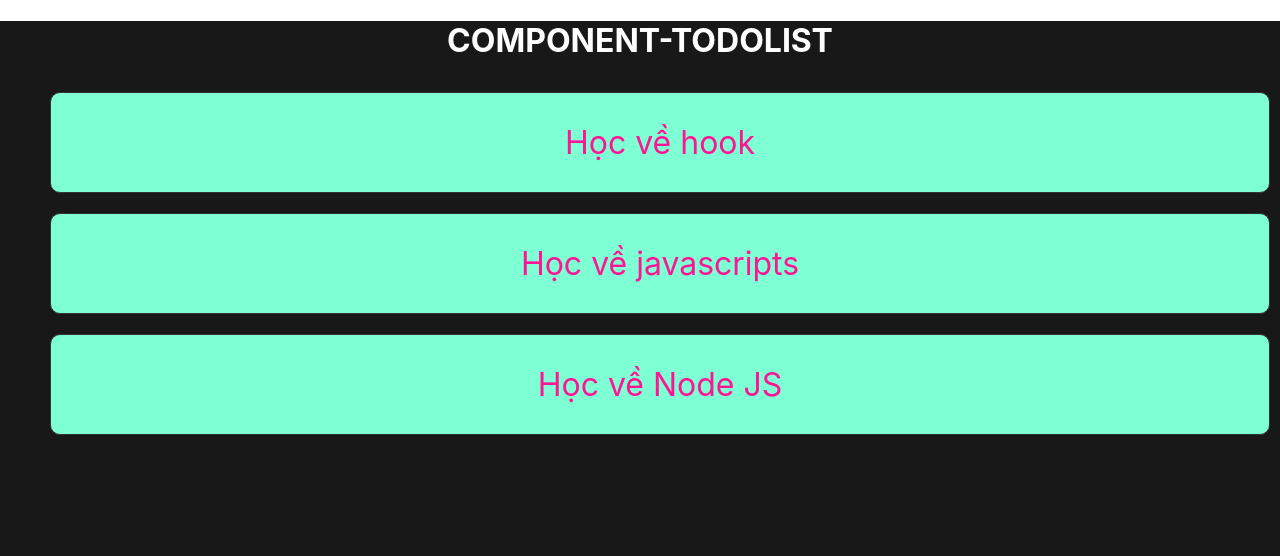
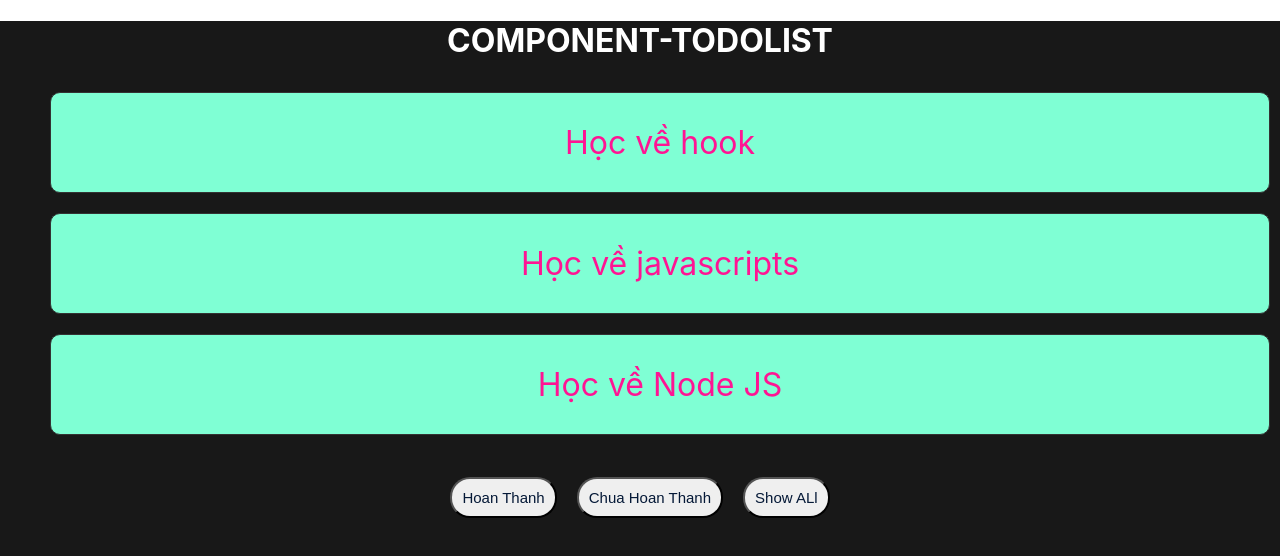
Before and after one commit to hungdq19/Hook-level-basic, a React (Create React App) app: page / in a window 1280 px wide. Shown: the top 556 px of the page. Built offline with nearby package versions, Linux system fonts and the light colour scheme.

Commit message:
add-function- filter

```diff
--- a/src/features/Todo/component/Todolist/style.scss
+++ b/src/features/Todo/component/Todolist/style.scss
@@ -4,6 +4,7 @@ ul{
     & .complete{
         text-decoration: line-through;
         color: #999;
+
     }
     &>li{
         padding: 30px;
--- a/src/features/Todo/index.jsx
+++ b/src/features/Todo/index.jsx
@@ -3,6 +3,20 @@ import TodoList from './component/Todolist';
 
 
 function TodoFeatue(props) {
+    const button ={
+        padding: '10px',
+        margin: '10px 10px',
+
+        backgroundColor: "deppink",
+        color: "#051937",
+
+        borderRadius: "20px",
+        outline: 0,
+
+        fontSize: "15px"
+
+
+    }
     // Khai báo data để truyền xuống cho component con
     const data = [
         {id: 1, notify:"Học về hook", isComplete: false },
@@ -10,23 +24,44 @@ function TodoFeatue(props) {
         {id: 3, notify:"Học về Node JS", isComplete: false }
     ]
     const [todos, setTodos] = useState(data);
+    const[filter, setFilter] = useState('all')
     const handleClick = (todoItem, index) =>{
-        console.log(todos)
         //clone ra mang moi
         const newTodo = [...todos];
-        // Xử lí
+        // Xử lí vị trị element được click
         const newTodoList = {
             ...newTodo[index],
             isComplete: !newTodo[index].isComplete
         }
+        // Thay thế chỗ bị click vào newTodo
         newTodo[index] = newTodoList;
         setTodos(newTodo)
     }
+
+    const hanldeFilterComplete = () =>{
+        setFilter(true)
+
+    }
+    const handleNotComplete =() =>{
+        setFilter(false)
+
+    }
+    const handleShowAll = () =>{
+        setFilter('all')
+    }
+    const filterStatus = todos.filter(todo =>{
+        return filter === 'all' || filter === todo.isComplete;
+    });
+
+
     return (
         <div>
             <h1>COMPONENT-TODOLIST</h1>
             {/* {todoProps} chính là cái Props được truyền xuống component todolist  */}
-            <TodoList todoProps={todos} eventParent={handleClick}/>
+            <TodoList todoProps={filterStatus} eventParent={handleClick}/>
+            <button style={button} onClick={hanldeFilterComplete}>Hoan Thanh</button>
+            <button style={button} onClick={handleNotComplete}>Chua Hoan Thanh</button>
+            <button style={button} onClick={handleShowAll}>Show ALl</button>
         </div>
     );
 }
```
